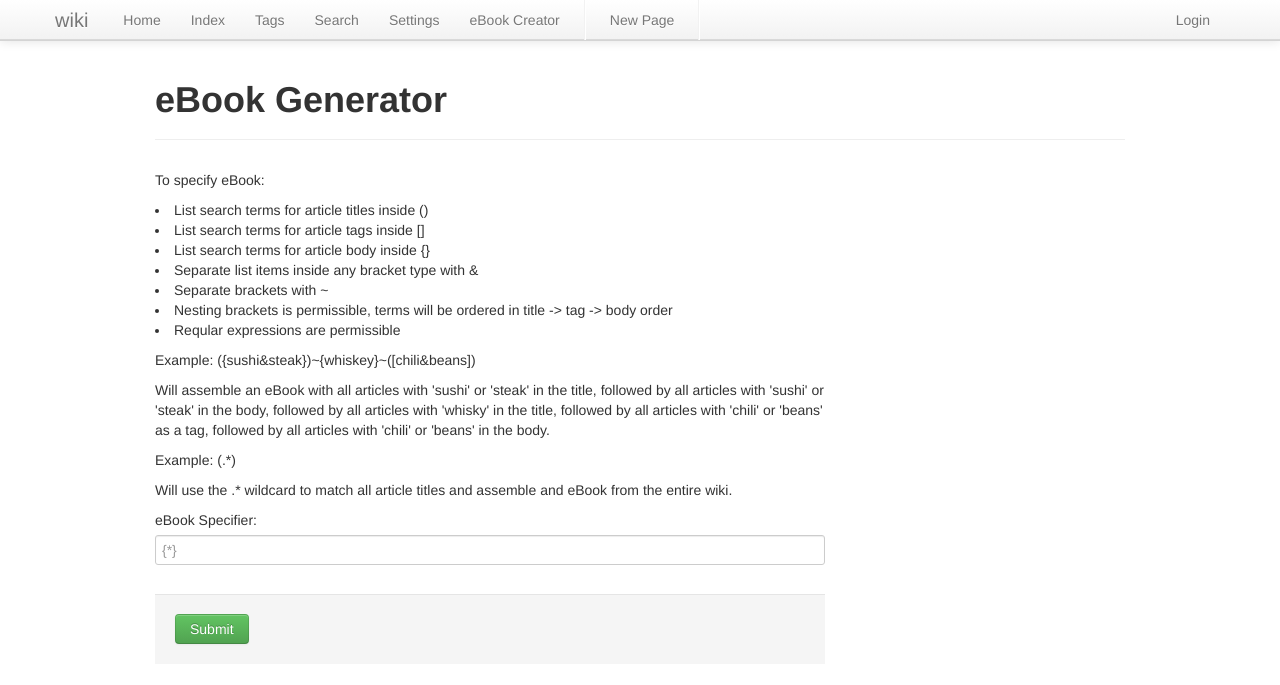
After one commit to konzy/CSC440-Wiki-Project, a Flask app: page /ebook/ in a window 1280 px wide. The commit adds this page. Shown: the top 685 px of the page. Run offline with Flask 2, Linux system fonts and the light colour scheme; some libraries are stand-ins or nearby versions.

Commit message:
Implemented custom editor function, implemented prototype for ebook generator, fixed login issue

```diff
--- a/wiki/web/routes.py
+++ b/wiki/web/routes.py
@@ -24,6 +24,8 @@ from wiki.web import current_wiki
 from wiki.web import current_users
 from wiki.web import base_addr ##for use in to_pdf etc
 from wiki.web.user import protect
+
+from os import system
 
 
 
@@ -226,14 +228,32 @@ def googleScholar(url):
 @bp.route("/customEditor/<path:url>", methods=['GET'])
 @protect
 def customEditor(url):
+    source_path = current_wiki.attr_by_url( "path", url )
+    editor_path = current_user.get("editor")
+    system(editor_path + " " + source_path)
     return redirect(url)
 
 @bp.route("/testRoute/<path:url>")
 @protect
 def testRoute(url):
-    list = current_wiki.attr_by_url('path', 'world')
+    temp = current_user.is_anonymous()
     return redirect(url)
 
+@bp.route("/ebook/", methods=['GET', 'POST'])
+@protect
+def ebook():
+    ebookUrl = "ebook"
+    form = SettingsForm()
+    if form.validate_on_submit():
+        return render_template('ebook.html', form=form, ebookUrl=ebookUrl)
+    return render_template('ebook.html', form=form, ebookUrl=ebookUrl)
+
+@bp.route("/ebookGen/<path:url>", methods=['POST'])
+@protect
+def ebookGen(url):
+    ebook_req = request.form['value']
+    current_wiki.chapterfy_and_build( current_wiki.assemble_source_list ( current_wiki.parse_request( ebook_req )))
+    return redirect(url)
 
 @bp.route('/subscribe/<path:url>')
 @protect #this just wraps the function to make sure the user is authenticated
--- a/wiki/web/templates/base.html
+++ b/wiki/web/templates/base.html
@@ -20,6 +20,7 @@
 								<li><a href="{{ url_for('wiki.tags') }}">Tags</a></li>
 								<li><a href="{{ url_for('wiki.search') }}">Search</a></li>
 								<li><a href="{{ url_for('wiki.settings')}}">Settings</a></li>
+								<li><a href="{{ url_for('wiki.ebook')}}">eBook Creator</a></li>
 								<li class="divider-vertical"></li>
 								<li><a href="{{ url_for('wiki.create') }}">New Page</a></li>
 								<li class="divider-vertical"></li>
@@ -27,10 +28,10 @@
 							</ul>
 
 							<ul class="nav pull-right">
-								{% if current_user.is_anonymous %}
+								{% if current_user.is_authenticated %}
+									<li><a href="{{ url_for('wiki.user_logout') }}">Logout</a></li>
+								{% else %}
 									<li><a href="{{ url_for('wiki.user_login') }}">Login</a></li>
-								{% else %}
-									<li><a href="{{ url_for('wiki.user_logout') }}">Logout</a></li>
 								{% endif %}
 							</ul>
 						</div>
--- /dev/null
+++ b/wiki/web/templates/ebook.html
@@ -0,0 +1,39 @@
+{% extends "base.html" %}
+{% block title -%}
+	eBook Generator
+{% endblock title %}
+
+{% block content %}
+<div class="tab-content">
+	<div class="tab-pane active" id="ebook">
+		<p>To specify eBook:
+		<li>List search terms for article titles inside ()</li>
+		<li>List search terms for article tags inside []</li>
+		<li> List search terms for article body inside {}</li>
+		<li>Separate list items inside any bracket type with &</li>
+		<li>Separate brackets with ~</li>
+		<li>Nesting brackets is permissible, terms will be ordered in title -> tag -> body order</li>
+		<li>Reqular expressions are permissible</li></p>
+
+		  <p>Example: ({sushi&steak})~{whiskey}~([chili&beans])
+		    <p>Will assemble an eBook with all articles with 'sushi' or 'steak' in the title, followed by all articles with
+		    'sushi' or 'steak' in the body, followed by all articles with 'whisky' in the title, followed by all articles
+		with 'chili' or 'beans' as a tag, followed by all articles with 'chili' or 'beans' in the body.</p></p>
+
+		  <p>Example: (.*)
+		<p>Will use the .* wildcard to match all article titles and assemble and eBook from the entire wiki. </p></p>
+
+        eBook Specifier:
+		<form action="{{url_for('wiki.ebookGen', url=ebookUrl) }}" method="post" class="form">
+			{{ form.hidden_tag() }}
+			{{ input(form.value, placeholder="{*}", class="span7", autocomplete="off") }}
+			<div class="form-actions">
+        <div class="pull-left">
+          <button class="btn btn-success" type="submit">Submit</button>
+        </div>
+			</div>
+		</form>
+	</div>
+	<div class="tab-pane" id="preview"></div>
+</div>
+{% endblock  content%}
--- a/wiki/web/user.py
+++ b/wiki/web/user.py
@@ -101,7 +101,7 @@ class User(object):
         return self.data.get('active')
 
     def is_anonymous(self):
-        return False
+        return True
 
     def get_id(self):
         return self.name
```
Also changed, not shown: content/davidlynch.md (added, +4 -0 lines), content/geneticalgorithms.md (added, +4 -0 lines), content/hefeweizen.md (added, +4 -0 lines), content/home.md (+1 -1 lines), content/pilsner.md (added, +4 -0 lines), gap.md (added, +2 -0 lines), wiki/core.py (+51 -3 lines), content/artificial_neural_networks.md (line endings or trailing spaces), content/world.md (line endings or trailing spaces), 1 other file.
